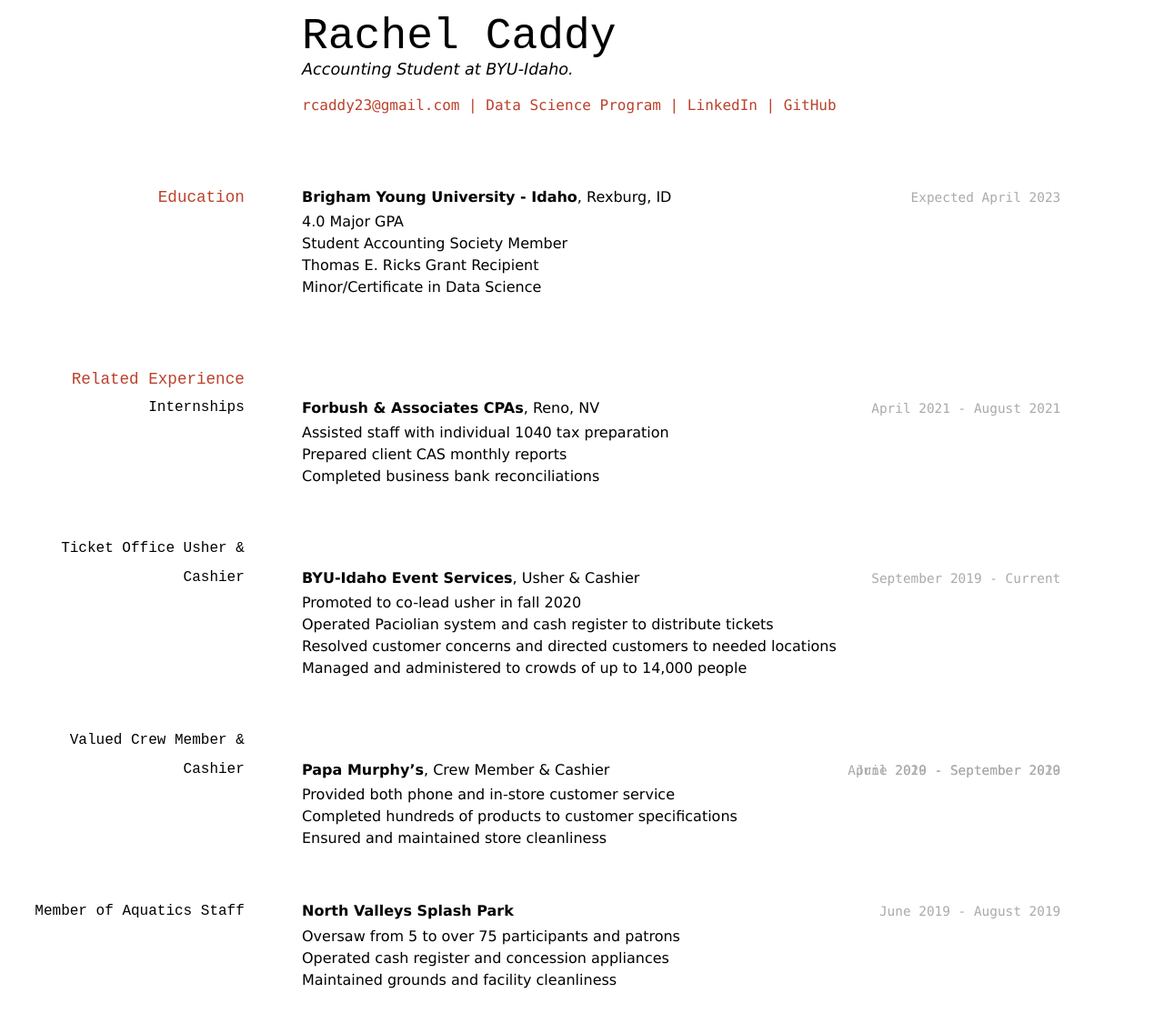
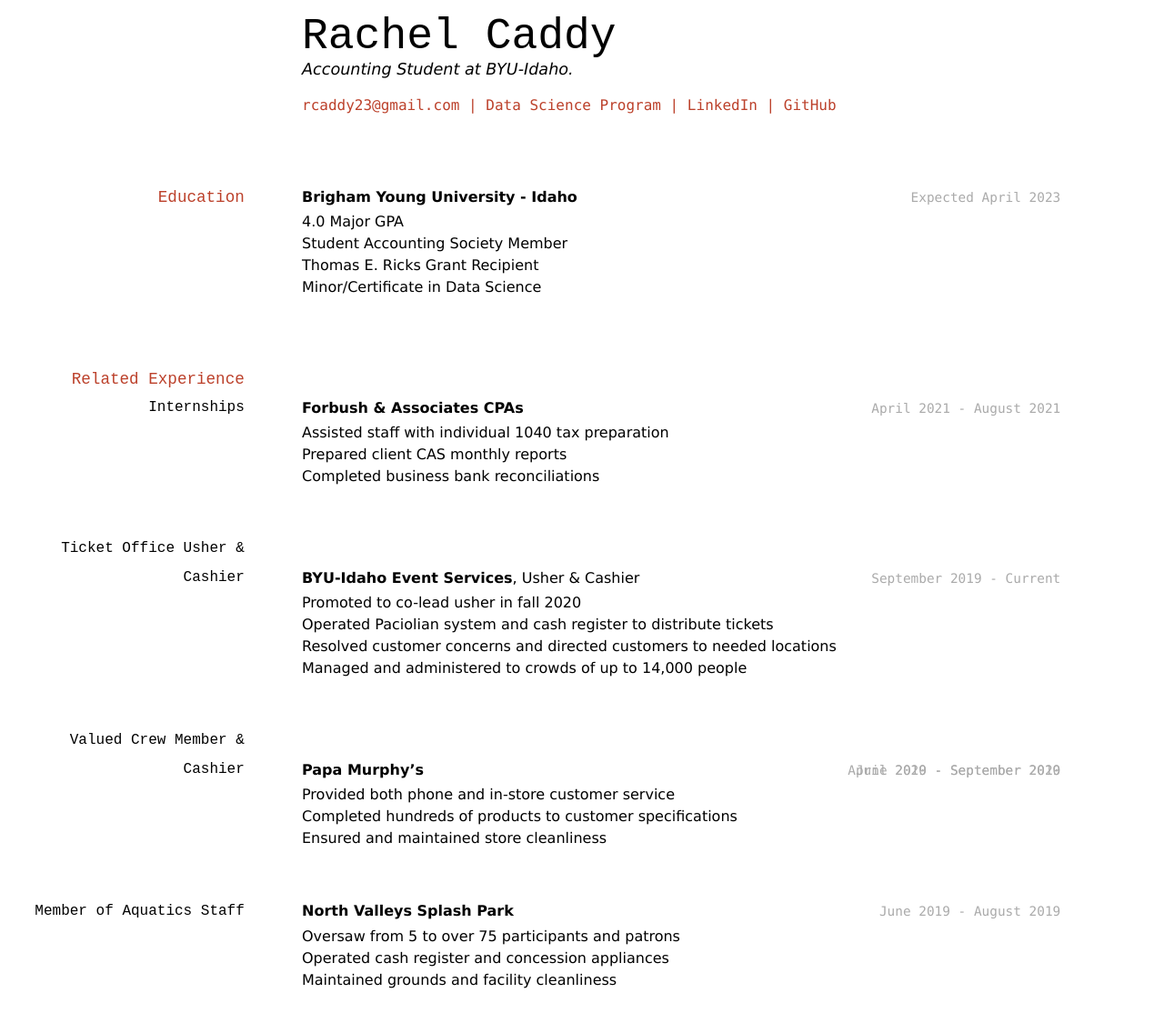
Before and after one commit to byuids-resumes/Caddy_Resume, a Jekyll site: the page built from docs/index.md, in a window 1280 px wide. Shown: the whole page at 91% size. Built offline with Jekyll 4.4.1, drawn with Linux system fonts in a browser that asks for light colours.

Commit message:
Fixed headings

```diff
--- a/docs/index.md
+++ b/docs/index.md
@@ -17,7 +17,7 @@ Accounting Student at BYU-Idaho.
 ## Education
 
 `Expected April 2023`
-__Brigham Young University - Idaho__, Rexburg, ID
+__Brigham Young University - Idaho__
 
 - 4.0 Major GPA
 - Student Accounting Society Member
@@ -29,7 +29,7 @@ __Brigham Young University - Idaho__, Rexburg, ID
 ### Internships
 
 `April 2021 - August 2021`
-__Forbush & Associates CPAs__, Reno, NV
+__Forbush & Associates CPAs__
 
 - Assisted staff with individual 1040 tax preparation
 - Prepared client CAS monthly reports
@@ -49,7 +49,7 @@ __BYU-Idaho Event Services__, Usher & Cashier
 
 `April 2020 - September 2020`
 `June 2019 - September 2019`
-__Papa Murphy's__, Crew Member & Cashier
+__Papa Murphy's__
 
 - Provided both phone and in-store customer service
 - Completed hundreds of products to customer specifications
```
